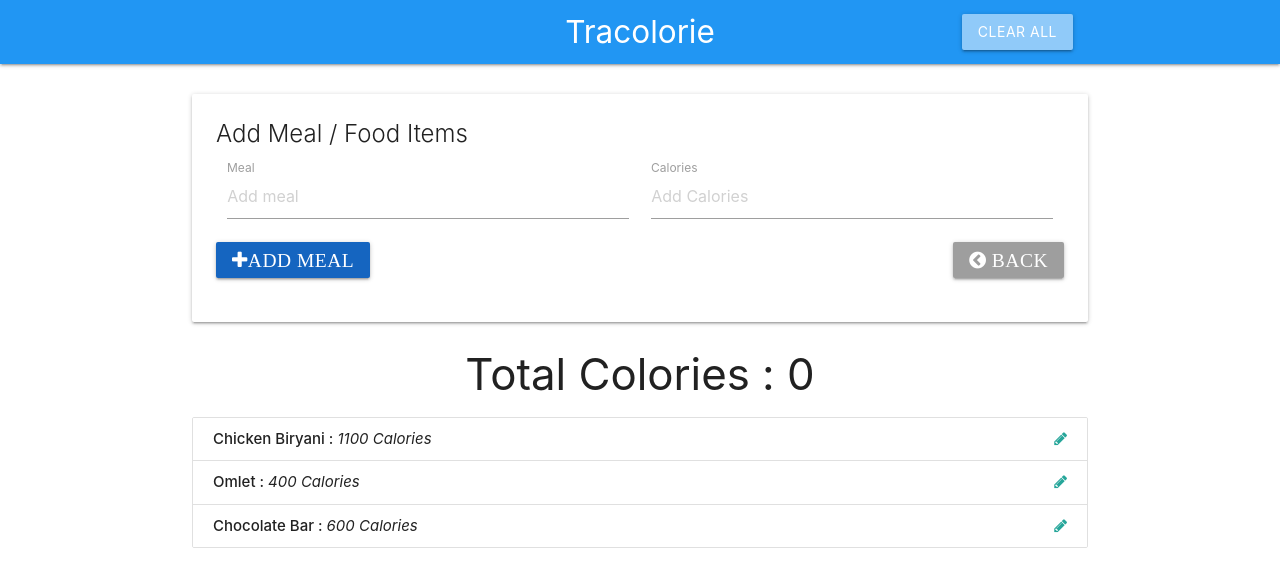
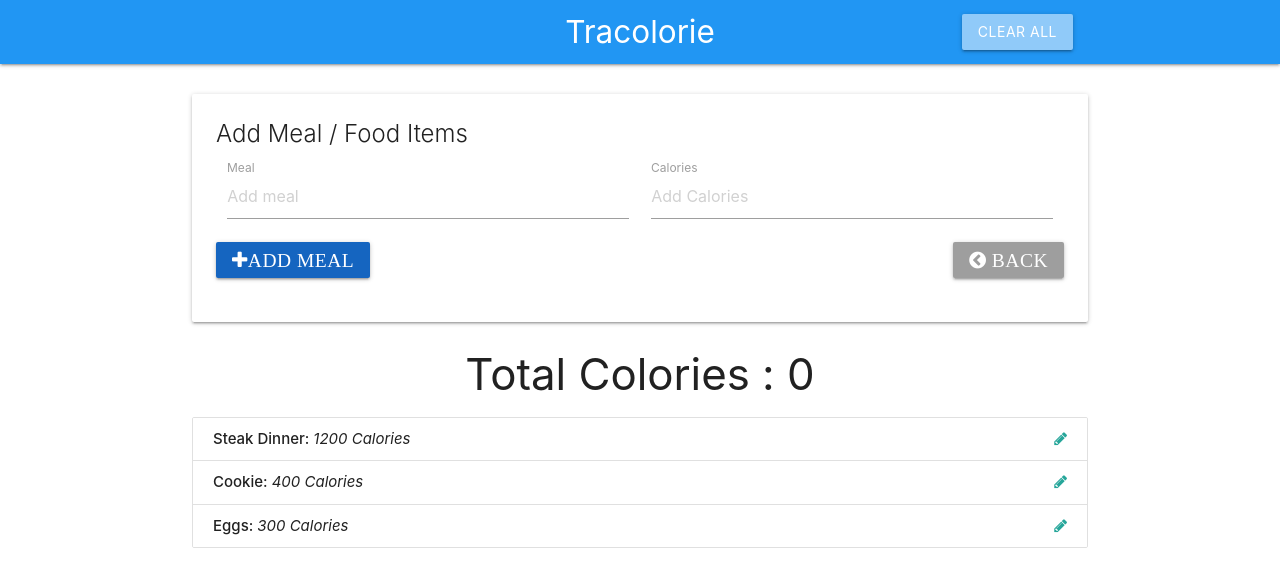
Before and after one commit to SwapnilWadhankar/ColorieTracker, a plain HTML site: page index.html in a window 1280 px wide. Drawn offline with nearby package versions, Linux system fonts and the light colour scheme.

Commit message:
Item-list added to the UI

```diff
--- a/app.js
+++ b/app.js
@@ -1,44 +1,75 @@
-//local storage controller
+// Storage Controller
 
-//Item controller
+// Item Controller
 const ItemCtrl = (function() {
-  // Constructor
-  const Item = function(id, name, colories) {
+  // Item Constructor
+  const Item = function(id, name, calories) {
     this.id = id;
     this.name = name;
-    this.colories = colories;
+    this.calories = calories;
   };
 
-  //Data structure
+  // Data Structure / State
   const data = {
     items: [
-      { id: 0, name: "Steak-Dinner", colories: 1200 },
-      { id: 0, name: "Chicken-biryani", colories: 1300 },
-      { id: 0, name: "Eggs", colories: 400 }
+      { id: 0, name: "Steak Dinner", calories: 1200 },
+      { id: 1, name: "Cookie", calories: 400 },
+      { id: 2, name: "Eggs", calories: 300 }
     ],
     currentItem: null,
     totalCalories: 0
   };
 
-  //Public methods
+  // Public methods
   return {
+    getItems: function() {
+      return data.items;
+    },
     logData: function() {
       return data;
     }
   };
 })();
 
-//UI controller
-const UICtrl = (function() {})();
+// UI Controller
+const UICtrl = (function() {
+  const UISelectors = {
+    itemList: "#item-list"
+  };
 
-//App controller
+  // Public methods
+  return {
+    populateItemList: function(items) {
+      let html = "";
 
-const APP = (function(ItemCtrl, UICtrl) {
+      items.forEach(function(item) {
+        html += `<li class="collection-item" id="item-${item.id}">
+        <strong>${item.name}: </strong> <em>${item.calories} Calories</em>
+        <a href="#" class="secondary-content">
+          <i class="edit-item fa fa-pencil"></i>
+        </a>
+      </li>`;
+      });
+
+      // Insert list items
+      document.querySelector(UISelectors.itemList).innerHTML = html;
+    }
+  };
+})();
+
+// App Controller
+const App = (function(ItemCtrl, UICtrl) {
+  // Public methods
   return {
     init: function() {
-      console.log("App intializing .....");
+      // Fetch items from data structure
+      const items = ItemCtrl.getItems();
+
+      // Populate list with items
+      UICtrl.populateItemList(items);
     }
   };
 })(ItemCtrl, UICtrl);
 
-APP.init();
+// Initialize App
+App.init();
--- a/index.html
+++ b/index.html
@@ -71,18 +71,18 @@
         Total Colories : <span class="total-colories">0</span>
       </h3>
       <ul id="item-list" class="collection">
-        <li class="collection-item">
+        <!-- <li class="collection-item">
           <strong>Chicken Biryani : </strong><em>1100 Calories</em>
-          <a href="#" class="secondary-content"><i class="fa fa-pencil"></i></a>
+          <a href="#" class="secondary-content"><i  class="edit item fa fa-pencil"></i></a>
         </li>
         <li class="collection-item">
           <strong>Omlet : </strong><em>400 Calories</em>
-          <a href="#" class="secondary-content"><i class="fa fa-pencil"></i></a>
+          <a href="#" class="secondary-content"><i class="edit item fa fa-pencil"></i></a>
         </li>
         <li class="collection-item">
           <strong>Chocolate Bar : </strong><em>600 Calories</em>
-          <a href="#" class="secondary-content"><i class="fa fa-pencil"></i></a>
-        </li>
+          <a href="#" class="secondary-content"><i class="edit item fa fa-pencil"></i></a>
+        </li> -->
       </ul>
     </div>
 
```
